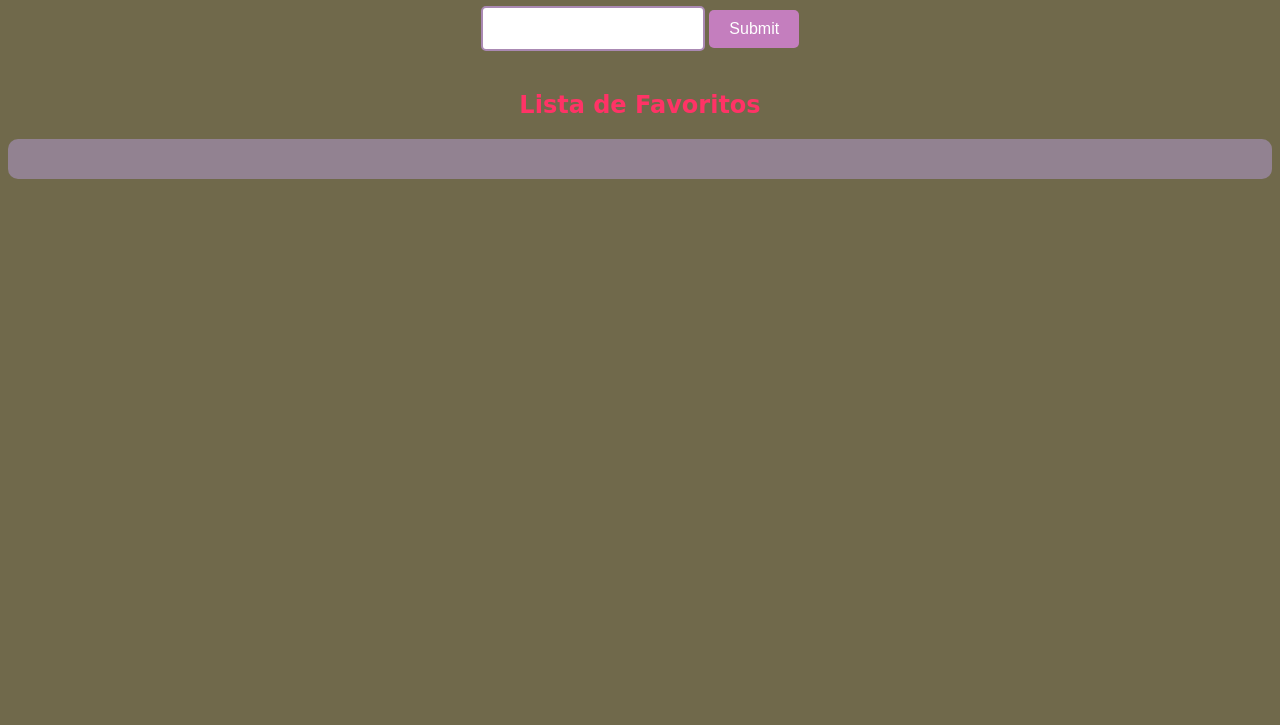
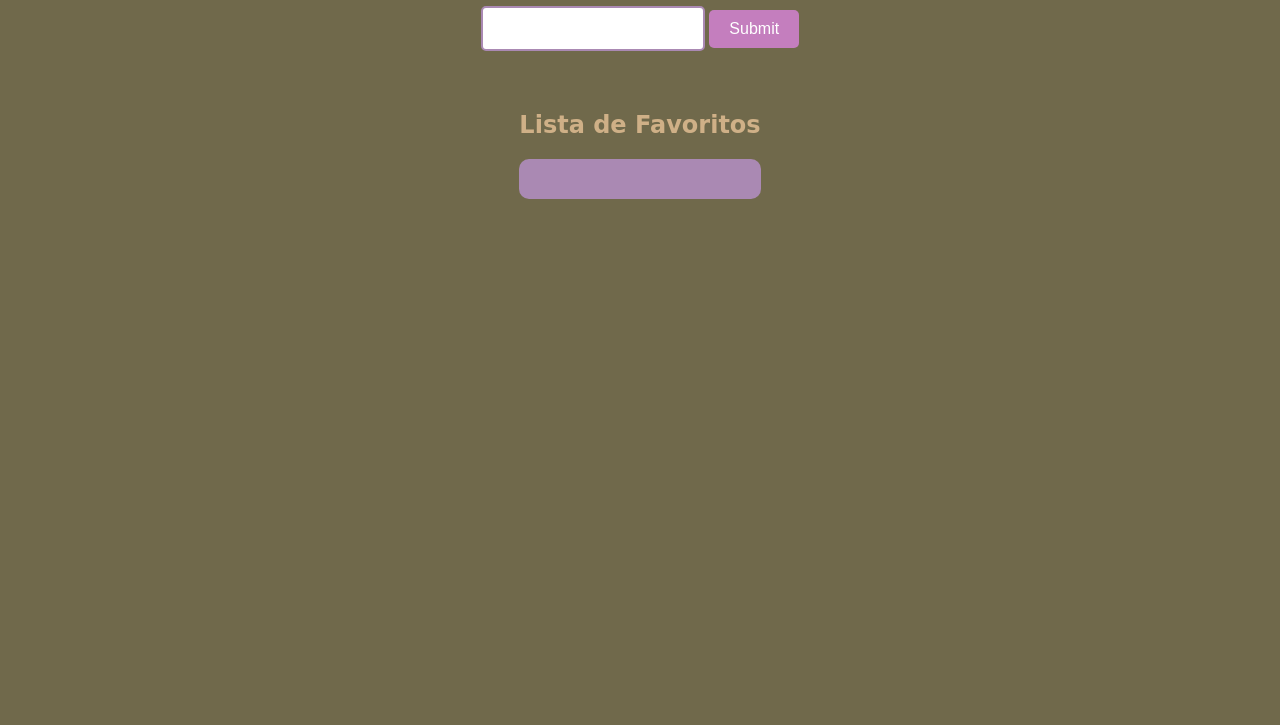
Before and after one commit to CCarolinaFranco/Colour-Pallets-exercise, a website: page src/html/index.html in a window 1280 px wide. Shown: the part 75-800 px from the top of the page. Drawn offline with nearby package versions, Linux system fonts and the light colour scheme; files that its build step writes are made by us from their sources.

Commit message:
style changes

```diff
--- a/src/html/index.html
+++ b/src/html/index.html
@@ -21,10 +21,13 @@
       <input type="submit" class="btnSearch">
     </form>
     <main>
-      <ul class="js_palette_list"></ul>
 
-      <h2>Lista de Favoritos</h2>
+
+    <div class="favorites-container">
+      <h2 class="h2">Lista de Favoritos</h2>
       <ul class="js_palette_fav"></ul>
+    </div>
+    <ul class="js_palette_list"></ul>
     </main>
     <script src="./assets/js/main.js"></script>
   </body>
--- a/src/scss/main.scss
+++ b/src/scss/main.scss
@@ -1,18 +1,3 @@
-/*
-
-.palette{
-  border:5px solid lightblue;
-  display:flex;
-  width:200px;
-
-
-}
-
-.palette__color{
-    width:40px;
-    height: 40px;
-    background-color: brown;
-}*/
 
 /* Apply a funky background color */
 body {
@@ -23,13 +8,15 @@ body {
 /* Give the title a playful font and color */
 h1 {
   font-family: 'Pacifico', cursive;
-  color: #ff3366; /* Pinkish-red */
+  color: #cfb087; /* Pinkish-red */
   text-align: center;
 }
-h2 {
+.h2 {
   font-family: 'Pacifico', cursive;
-  color: #ff3366; /* Pinkish-red */
+  color:#cfb087; /* Pinkish-red */
   text-align: center;
+  border: 10px black;
+
 }
 /* Style the search form */
 form {
@@ -83,7 +70,7 @@ form {
 
 /* Style the palette name */
 .js_li_palette h3 {
-  color: #ff3366;
+  color:  #aa89b3;
   font-size: 20px;
   margin-bottom: 10px;
 }
@@ -97,14 +84,30 @@ form {
   box-shadow: 2px 2px 4px rgba(0, 0, 0, 0.3);
 }
 
-/* Give the favorites list a funky background color */
+
+
+
+main {
+  display: flex;
+  flex-direction: column; /* Change to column layout */
+  align-items: center; /* Center content horizontally */
+  padding: 20px;
+}
+
+/* Style the favorites container */
+.favorites-container {
+  text-align: center; /* Center the title and list */
+}
+
+
+/* Style the favorites list */
 .js_palette_fav {
   list-style: none;
   display: flex;
   flex-wrap: wrap;
   justify-content: center;
   gap: 20px;
-  background-color: #928291; /* Light pinkish-red */
+  background-color: #aa89b3; /* Light pinkish-red */
   padding: 20px;
   border-radius: 10px;
 }
```
